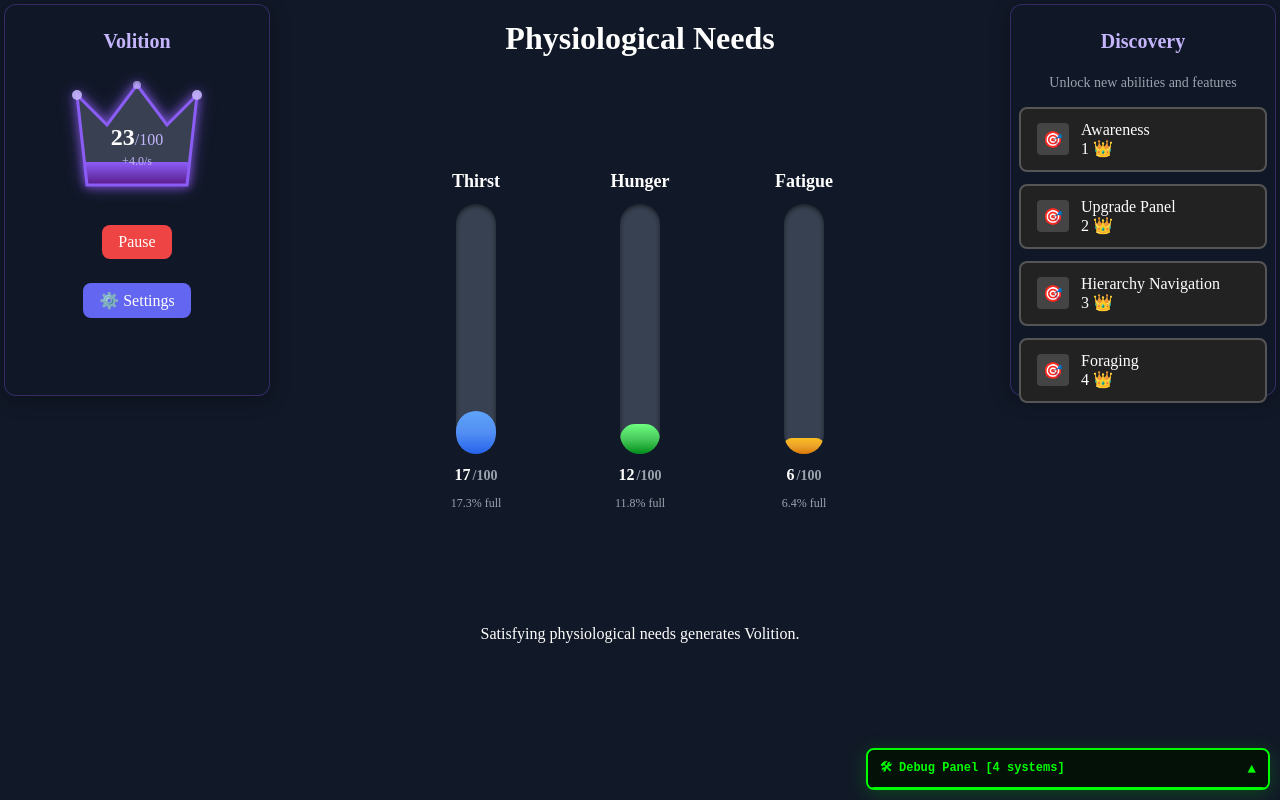
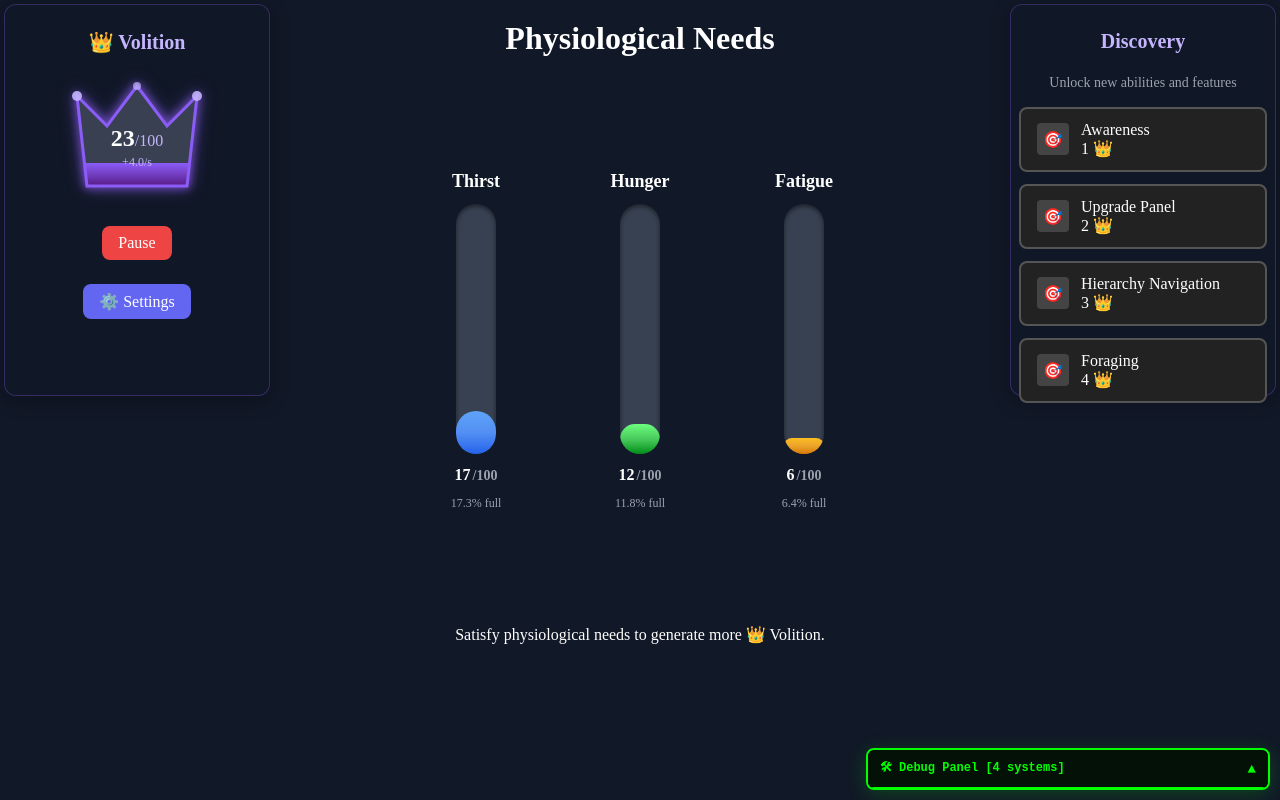
Before and after one commit to BMorin87/delta-drive, a React (Vite) app: page / in a window 1280 px wide. Built offline with nearby package versions, Linux system fonts and the light colour scheme.

Commit message:
Minor wording changes
Renamed a toggle button and added the crown emoji to the Volition label.

```diff
--- a/src/components/VolitionCrown.jsx
+++ b/src/components/VolitionCrown.jsx
@@ -17,7 +17,7 @@ const VolitionCrown = () => {
 
   return (
     <div className="volition-crown-container">
-      <h2 className="volition-label">Volition</h2>
+      <h2 className="volition-label">👑 Volition</h2>
       <div className="crown-wrapper">
         <svg
           width="150"
--- a/src/components/physiological/PhysiologicalNeeds.jsx
+++ b/src/components/physiological/PhysiologicalNeeds.jsx
@@ -35,6 +35,7 @@ const PhysiologicalNeeds = () => {
   const getStatusDuration = (type) => activeStatuses[type]?.duration || 0;
   const getCooldownRemaining = (type) => cooldowns[type] || 0;
 
+  // Display action buttons when the appropriate discovery is unlocked.
   useEffect(() => {
     if (isAwarenessUnlocked) {
       setShowActionButtons(true);
@@ -117,6 +118,7 @@ const PhysiologicalNeeds = () => {
     <>
       <div className="bars-container">
         {needs.map((need) => {
+          // Render each physiological need's progress bar and optional action button.
           const buttonState = getButtonState(need.type);
 
           return (
@@ -149,8 +151,9 @@ const PhysiologicalNeeds = () => {
       </div>
 
       <div className="tier-note">
-        <p>Satisfying physiological needs generates Volition.</p>
+        <p>Satisfy physiological needs to generate more 👑 Volition.</p>
         {hasSynergyBonus ? (
+          // An optional synergy indicator.
           <p className="bonus-indicator is-active">
             🌟 Synergy Bonus Active! +20% efficiency
           </p>
--- a/src/components/physiological/PhysiologicalPanel.jsx
+++ b/src/components/physiological/PhysiologicalPanel.jsx
@@ -37,15 +37,15 @@ const PhysiologicalPanel = () => {
             </button>
             <button
               className={`view-toggle-btn ${
-                activeView === "upgrades" ? "active" : ""
+                activeView === "improvements" ? "active" : ""
               }`}
-              onClick={() => setActiveView("upgrades")}
+              onClick={() => setActiveView("improvements")}
             >
-              Upgrades
+              Improvements
             </button>
           </div>
         ) : (
-          // Render a fixed-height placeholder if the upgrade is locked to stabilize the layout.
+          // Render a placeholder if the upgrade is locked to stabilize the layout.
           <div className="view-toggle-container" />
         )}
 
```
